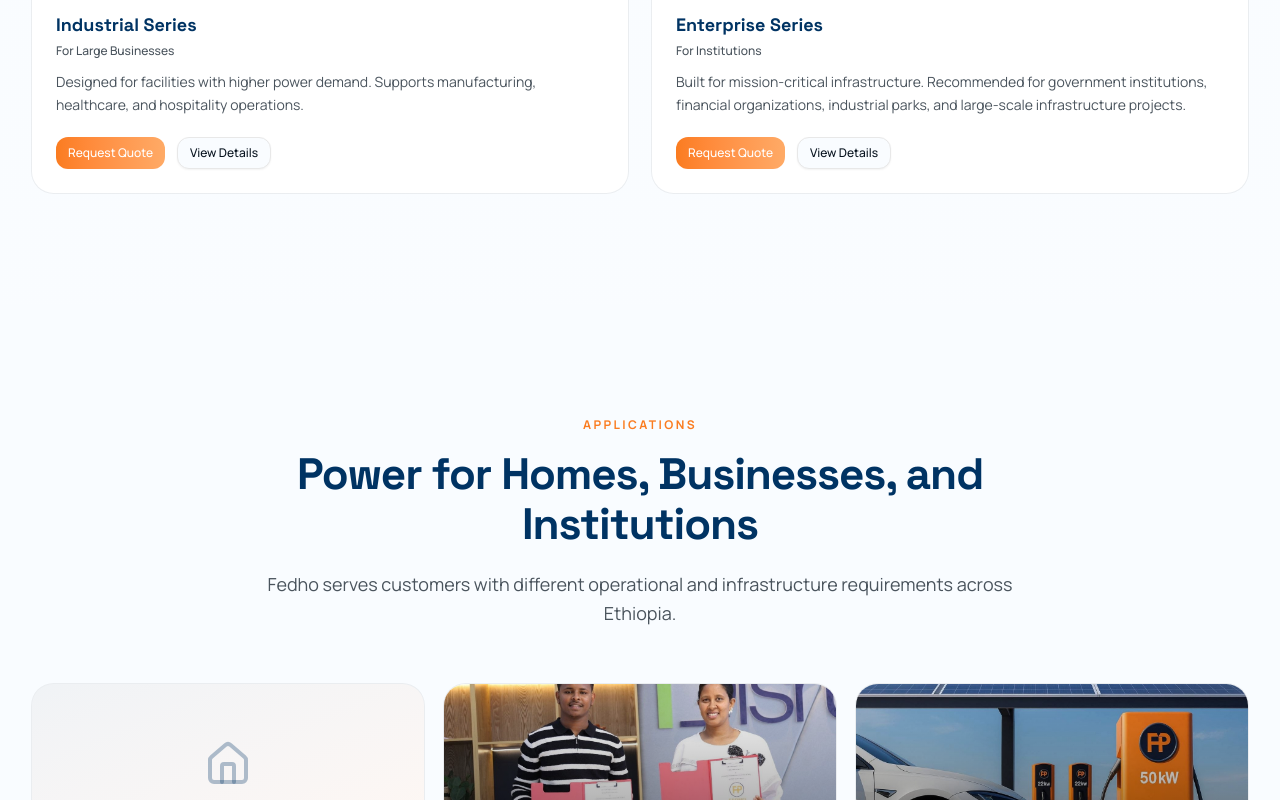
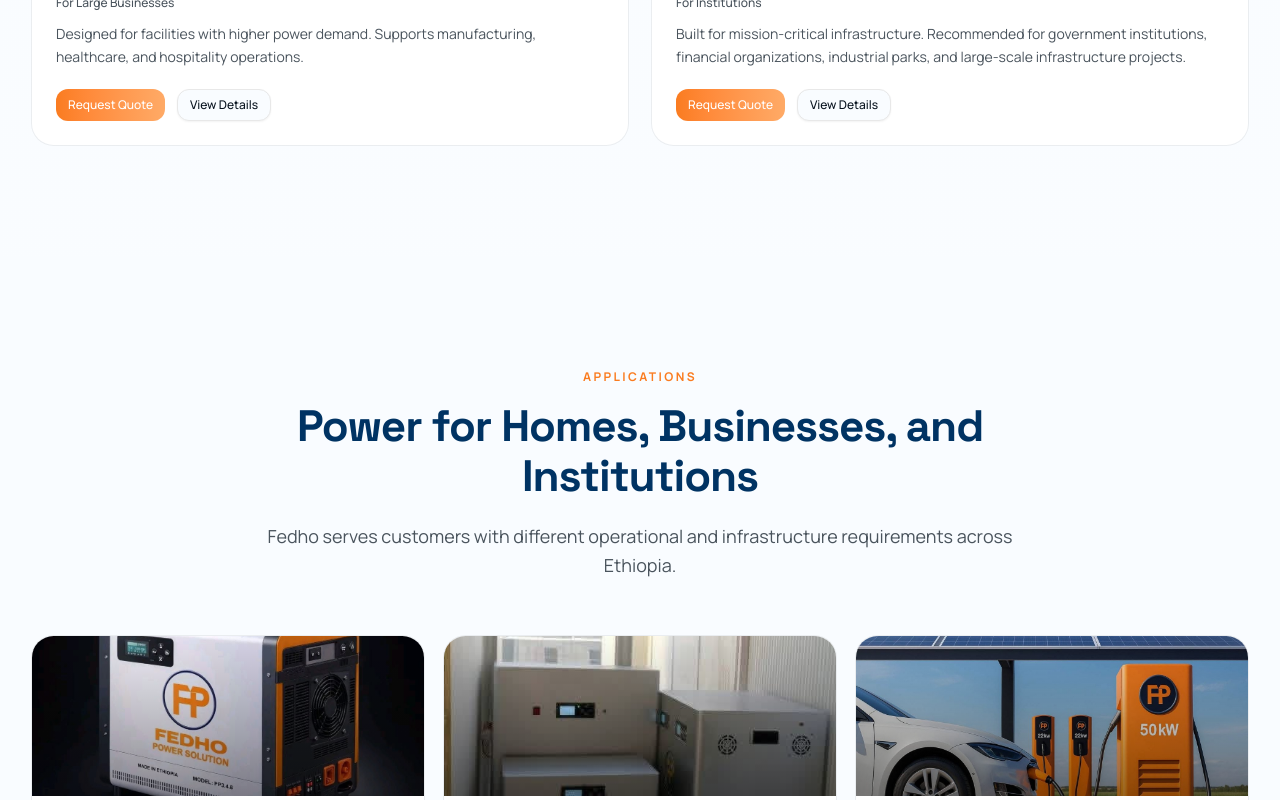
Before and after one commit to Teshome-Worku/fedho-power-solution, a Next.js app: page / in a window 1280 px wide. Shown: the part 4115-4915 px from the top of the page. Built offline with nearby package versions, Linux system fonts and the light colour scheme; no server answers.

Commit message:
feat: implement homepage with section layouts, content integration, and metadata configurations

```diff
--- a/src/app/page.tsx
+++ b/src/app/page.tsx
@@ -179,7 +179,7 @@
       </section>
 
       {/* ===== TECHNOLOGY — Workflow Visualization ===== */}
-      <Section>
+      <Section className="pb-10 sm:pb-16">
         <SectionHeader
           eyebrow="Technology"
           title="How Hybrid Power Works"
--- a/src/content/applications.ts
+++ b/src/content/applications.ts
@@ -53,6 +53,8 @@
     ],
     description:
       "Reliable backup power for daily household appliances including TVs, refrigerators, laptops, and internet equipment.",
+    image: "/media/products_and_generators/product4.jpg",
+    imageAlt: "Residential hybrid generator",
   },
   {
     id: "commercial",
@@ -66,8 +68,8 @@
     ],
     description:
       "Uninterrupted operations for restaurants, hotels, workshops, and office buildings.",
-    image: "/media/customers/harme_clinic_partnership.jpg",
-    imageAlt: "Commercial customer partnership with Fedho Power Solution PLC",
+    image: "/media/products_and_generators/product1.jpg",
+    imageAlt: "Commercial FP Hybrid Generator",
   },
   {
     id: "industrial",
@@ -96,6 +98,8 @@
     needs: ["Reliable infrastructure", "Long-term sustainability", "Energy independence"],
     description:
       "Built for mission-critical infrastructure including government institutions and financial organizations.",
+    image: "/media/products_and_generators/product2_at_EDI.jpg",
+    imageAlt: "Government institution installation",
   },
   {
     id: "healthcare",
--- a/src/content/awards.ts
+++ b/src/content/awards.ts
@@ -36,14 +36,7 @@
     imageAlt: "2025 Entrepreneurship Award certificate",
     year: "2025",
   },
-  {
-    id: "receiving-award",
-    title: "Award Ceremony",
-    description: "Receiving recognition for hybrid power innovation",
-    image: "/media/awards/receiveing_2025_award.jpg",
-    imageAlt: "Receiving 2025 award at ceremony",
-    year: "2025",
-  },
+
   {
     id: "ministry",
     title: "Ministry of Labor and Skills",
```
